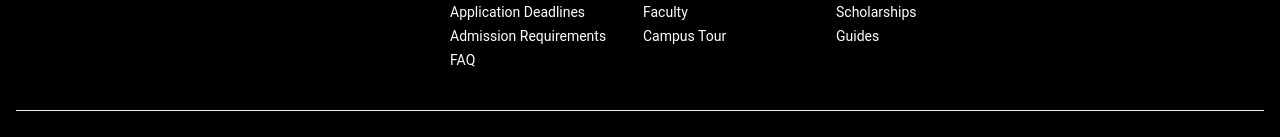
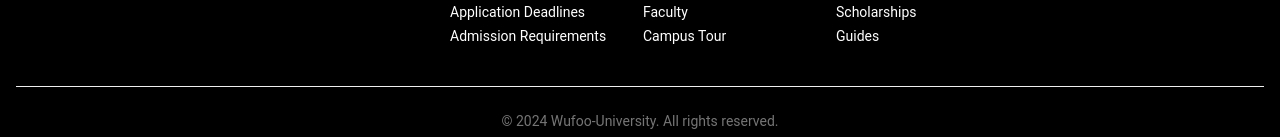
Before and after one commit to Sazid60/WUFOO-SCHOOL, a React (Vite) app: page / in a window 1280 px wide. Shown: the part 918-1055 px from the top of the page. Built offline with nearby package versions, Linux system fonts and the light colour scheme; no server answers.

Commit message:
Text Remove

```diff
--- a/src/components/footer/Footer.jsx
+++ b/src/components/footer/Footer.jsx
@@ -25,9 +25,6 @@ const Footer = () => {
                             </li>
                             <li>
                                 <a rel="noopener noreferrer" href="#">Admission Requirements</a>
-                            </li>
-                            <li>
-                                <a rel="noopener noreferrer" href="#">FAQ</a>
                             </li>
                         </ul>
                     </div>
```
